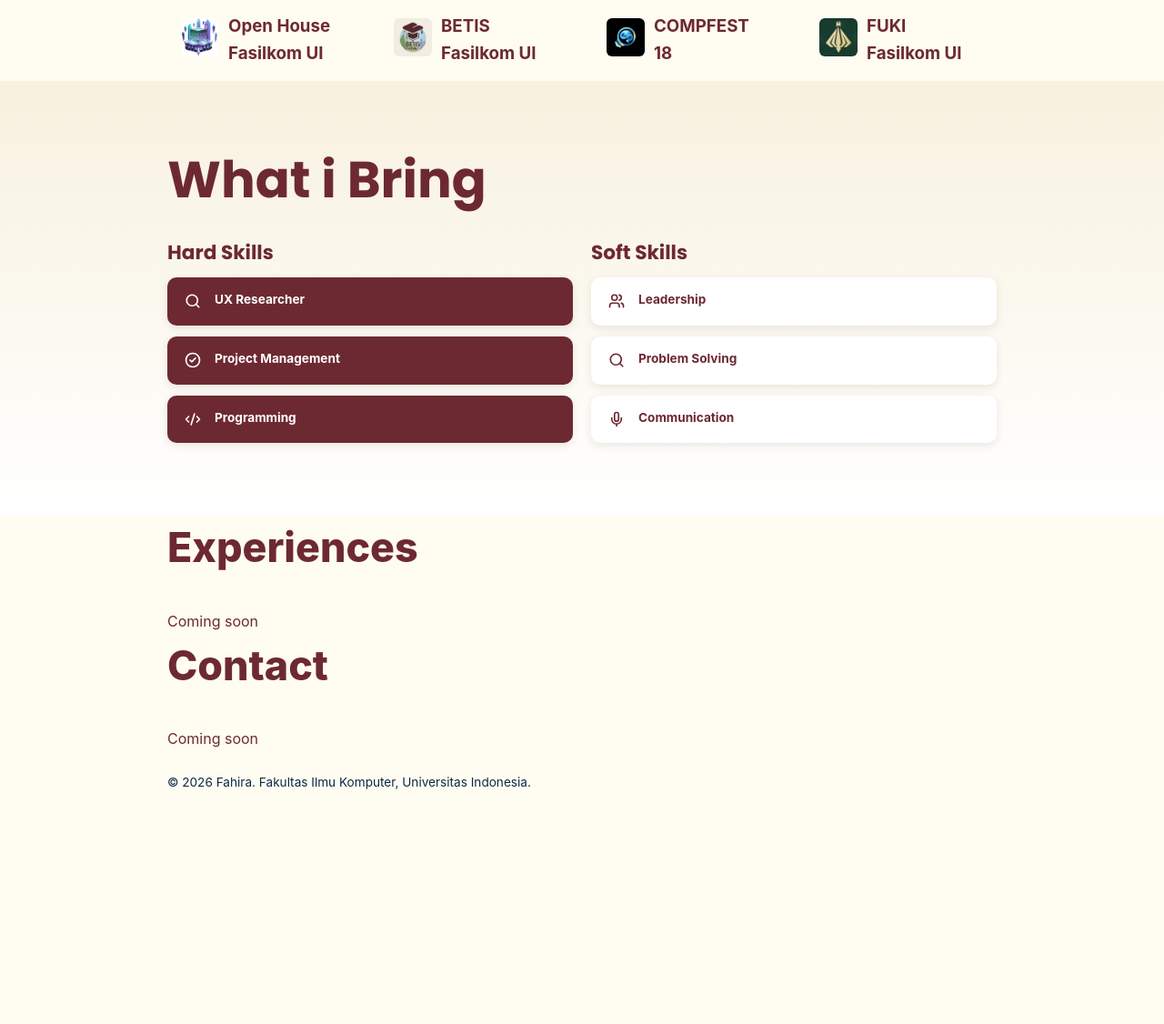
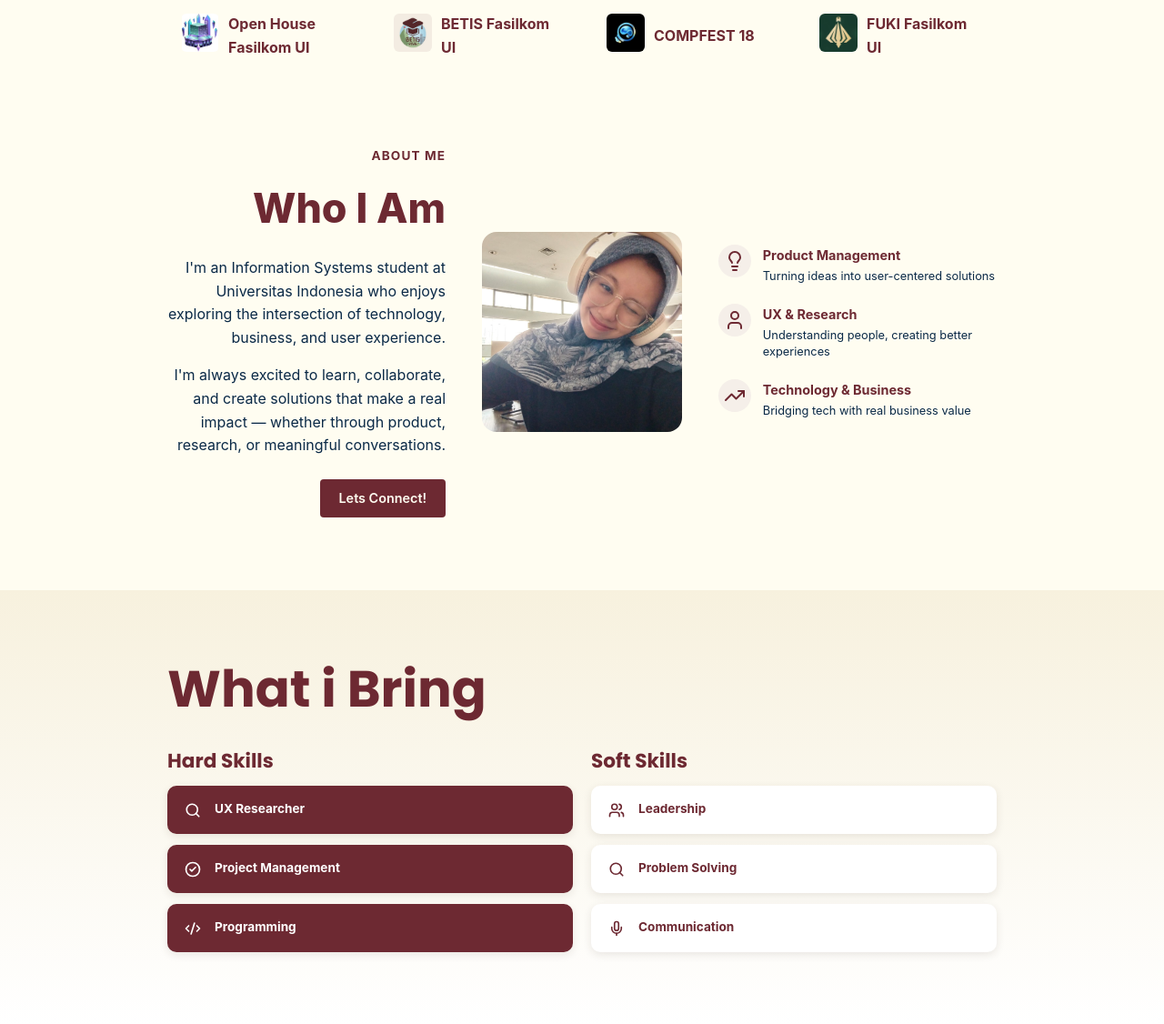
Before and after one commit to fahiraryhanabila/myportofolio, a Django app: page / in a window 1280 px wide. Shown: the part 548-1674 px from the top of the page at 91% size. Before the commit the page ends 1416 px from the top, so only its background shows below. Run offline with Django 5.2, Linux system fonts and the light colour scheme.

Commit message:
feat: add About Me section and link Lets Connect button to LinkedIn

```diff
--- a/static/css/style.css
+++ b/static/css/style.css
@@ -202,7 +202,7 @@ h1, .brand, .skills-title, .skills-column-title {
 /*tambahan untuk credential-section*/
 .credentials-section {
     padding: 100px 0 40px;
-    background-color: #f5efe9;
+    background-color: #fce6a0;
 }
 
 /*ngatur crential list nya gimana*/
@@ -234,11 +234,121 @@ h1, .brand, .skills-title, .skills-column-title {
 }
 
 .credential-info h3 {
-    font-size: 12px;
-    font-weight: 500;
+    font-size: 10px;
+    font-weight: 300px;
     margin: 1;
     color: #0A2947;
     text-align: center;
+}
+
+.about-section {
+    padding: 5rem 0;
+}
+
+.about-grid {
+    display: grid;
+    grid-template-columns: 1fr auto 1fr;
+    gap: 2.5rem;
+    align-items: center;
+}
+
+/* teks di kiri, tapi rata kanan */
+.about-text {
+    text-align: right;
+    display: flex;
+    flex-direction: column;
+    align-items: flex-end; /* biar tombol & elemen block ikut nempel kanan */
+}
+
+.about-title {
+    font-size: clamp(2rem, 5vw, 2.8rem);
+    font-weight: 800;
+    color: var(--ink);
+    margin-bottom: 1rem;
+}
+
+.about-desc {
+    color: var(--text-muted);
+    max-width: 420px;
+    margin-bottom: 1rem;
+}
+
+.btn-lets-connect {
+    display: inline-block;
+    margin-top: 0.5rem;
+    padding: 0.6rem 1.3rem;
+    background-color: var(--ink);
+    color: var(--paper);
+    text-decoration: none;
+    font-weight: 600;
+    font-size: 0.9rem;
+    border-radius: var(--radius);
+    transition: background-color 0.2s ease;
+}
+
+.btn-lets-connect:hover {
+    background-color: var(--accent);
+}
+
+/* foto di kanan */
+.about-photo img {
+    width: 220px;
+    height: 220px;
+    object-fit: cover;
+    border-radius: 16px;
+    display: block;
+}
+
+/* highlight list */
+.about-highlights {
+    display: flex;
+    flex-direction: column;
+    gap: 1.3rem;
+}
+
+.highlight-item {
+    display: flex;
+    align-items: flex-start;
+    gap: 0.8rem;
+}
+
+.highlight-icon {
+    width: 36px;
+    height: 36px;
+    border-radius: 50%;
+    background-color: #f5efe9;
+    display: flex;
+    align-items: center;
+    justify-content: center;
+    flex-shrink: 0;
+    color: var(--ink);
+}
+
+.highlight-info h3 {
+    font-size: 0.9rem;
+    font-weight: 700;
+    color: var(--ink);
+    margin-bottom: 0.2rem;
+}
+
+.highlight-info p {
+    font-size: 0.8rem;
+    color: var(--text-muted);
+    line-height: 1.4;
+}
+
+@media (max-width: 768px) {
+    .about-grid {
+        grid-template-columns: 1fr;
+        text-align: center;
+    }
+    .about-text {
+        align-items: center;
+        text-align: center;
+    }
+    .about-photo {
+        order: -1;
+    }
 }
 
 
--- a/templates/index.html
+++ b/templates/index.html
@@ -15,8 +15,6 @@
             <a href="#About" class="brand">Fahira's Portofolio</a>
             <nav>
                 <a href="#About">About Me</a>
-                <a href="#Experiences">Experiences</a>
-                <a href ="#Contact">Contact</a>
             </nav>
         </div>
     </header>
@@ -59,7 +57,7 @@
                             <img src="/static/img/logo-OH.JPG" alt="Open House Fasilkom UI">
                         </div>
                         <div class="credentials-info">
-                            <h3>Open House Fasilkom UI</h3>
+                            <h4>Open House Fasilkom UI</h4>
                         </div>
                     </div>
 
@@ -68,7 +66,7 @@
                             <img src="/static/img/logo-betis.JPG" alt="BETIS Fasilkom UI">
                         </div>
                         <div class="credentials-info">
-                            <h3>BETIS Fasilkom UI </h3>
+                            <h4>BETIS Fasilkom UI </h4>
                         </div>
                     </div>
 
@@ -77,7 +75,7 @@
                             <img src="/static/img/logo-compfest.JPG" alt="COMPFEST 18">
                         </div>
                         <div class="credentials-info">
-                            <h3>COMPFEST 18</h3>
+                            <h4>COMPFEST 18</h4>
                         </div>
                     </div>
 
@@ -86,12 +84,58 @@
                             <img src="/static/img/logo-FUKI.JPG" alt="FUKI Fasilkom UI">
                         </div>
                         <div class="credentials-info">
-                            <h3>FUKI Fasilkom UI</h3>
+                            <h4>FUKI Fasilkom UI</h4>
                         </div>
                     </div>
                 </div>
             </div>
         </section>
+
+        <section id="about" class="about-section">
+    <div class="container about-grid">
+        <div class="about-text">
+            <p class="hero-kicker">About Me</p>
+            <h2 class="about-title">Who I Am</h2>
+            <p class="about-desc">
+                I'm an Information Systems student at Universitas Indonesia who enjoys exploring the intersection of technology, business, and user experience.
+            </p>
+            <p class="about-desc">
+                I'm always excited to learn, collaborate, and create solutions that make a real impact — whether through product, research, or meaningful conversations.
+            </p>
+            <a href="https://id.linkedin.com/in/fahira-ryhanabila-1056a1373" target="_blank" rel="noopener noreferrer" class="btn-lets-connect">Lets Connect!</a>
+        </div>
+
+        <div class="about-photo">
+            <img src="/static/img/foto2.jpeg" alt="Fahira Ryhanabila">
+        </div>
+
+        <div class="about-highlights">
+            <div class="highlight-item">
+                <div class="highlight-icon"><i data-lucide="lightbulb"></i></div>
+                <div class="highlight-info">
+                    <h3>Product Management</h3>
+                    <p>Turning ideas into user-centered solutions</p>
+                </div>
+            </div>
+
+            <div class="highlight-item">
+                <div class="highlight-icon"><i data-lucide="user"></i></div>
+                <div class="highlight-info">
+                    <h3>UX &amp; Research</h3>
+                    <p>Understanding people, creating better experiences</p>
+                </div>
+            </div>
+
+            <div class="highlight-item">
+                <div class="highlight-icon"><i data-lucide="trending-up"></i></div>
+                <div class="highlight-info">
+                    <h3>Technology &amp; Business</h3>
+                    <p>Bridging tech with real business value</p>
+                </div>
+            </div>
+        </div>
+    </div>
+</section>
 
        <section id="skills" class="skills-section">
             <div class="container">
@@ -174,19 +218,6 @@
             </div>
         </section>
 
-        <section id="Experiences" class="placeholder-section">
-            <div class="container">
-                <h2 class="section-title">Experiences</h2>
-                <p class="coming-soon">Coming soon</p>
-            </div>
-        </section>
-
-         <section id="Contact" class="placeholder-section">
-            <div class="container">
-                <h2 class="section-title">Contact</h2>
-                <p class="coming-soon">Coming soon</p>
-            </div>
-        </section>
 
     </main>
 
```
Also changed, not shown: static/img/foto2.jpeg (added).
